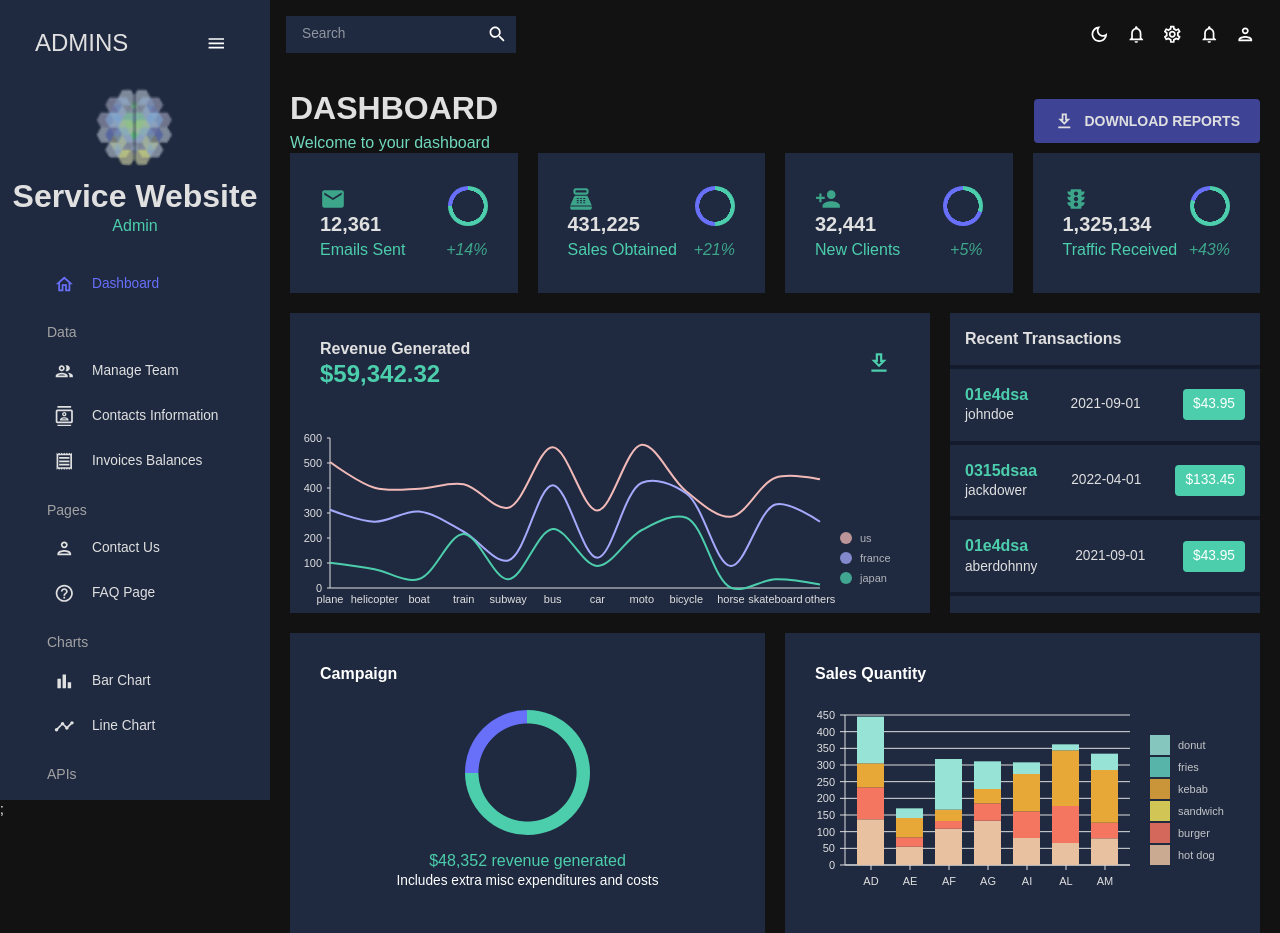
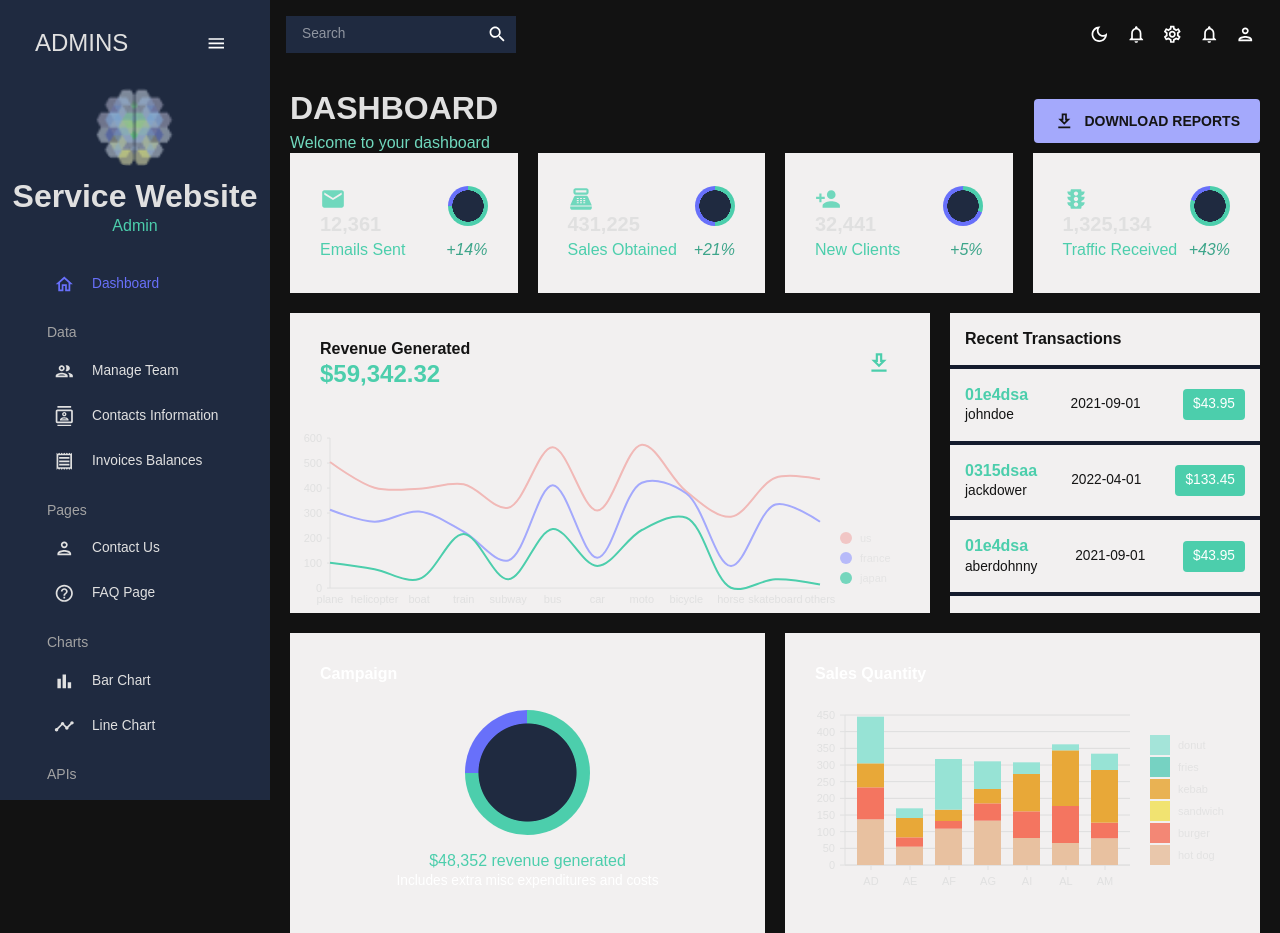
Before and after one commit to JithuPrabhakar/Service-Based-Website, a React (Create React App) app: page /home in a window 1280 px wide. Built offline with nearby package versions, Linux system fonts and the light colour scheme.

Commit message:
layout changes

```diff
--- a/src/App.js
+++ b/src/App.js
@@ -1,49 +1,23 @@
 import { ColorModeContext, useMode } from "./theme";
 import { CssBaseline, ThemeProvider } from "@mui/material";
 import { Routes, Route } from 'react-router-dom';
-import Topbar from "./scenes/global/Topbar";
+import Layout from "./Layout";
 import Dashboard from './scenes/dashboard';
-import Sidebar from './scenes/global/Sidebar';
-import Team from "./scenes/team";
-import Contacts from "./scenes/contacts";
-import Invoices from "./scenes/invoices";
-import Form from "./scenes/form";
-import FAQ from "./scenes/faq";
-import Bar from "./scenes/bar";
-import Line from "./scenes/line";
-import Weather from "./scenes/weather";
-import News from "./scenes/news";
+import Team from './scenes/team';
 import Auth from "./Auth";
 
 function App() {
   const [theme, colorMode] = useMode();
 
   return (
-    <ColorModeContext.Provider value={colorMode}>
-      <ThemeProvider theme={theme}>
-        <CssBaseline />
-        <div className="app">
-          <Sidebar />
-          <main className="content">
-            <Topbar />
-            <Routes>
-              <Route path='/' element={<Auth />} />
-              <Route path='/home' element={<Dashboard />} />
-              <Route path='/team' element={<Team />} />
-              <Route path='/contacts' element={<Contacts />} />
-              <Route path='/invoices' element={<Invoices />} />
-              <Route path='/form' element={<Form />} />
-              <Route path='/faq' element={<FAQ />} />
-              <Route path='/bar' element={<Bar />} />
-              <Route path='/line' element={<Line />} />
-              <Route path='/weather' element={<Weather />} />
-              <Route path='/news' element={<News />} />
-            </Routes>
-          </main>
-        </div>;
-      </ThemeProvider>
-    </ColorModeContext.Provider>
-  );
+    <>
+    <Routes>
+        <Route path='/' element={<Auth />} />
+        <Route path="/home" element={<Dashboard />} />
+        <Route path="/team" element={<Team />} />
+    </Routes>
+    </>
+  )
 }
 
 export default App;
--- /dev/null
+++ b/src/Layout.js
@@ -0,0 +1,39 @@
+import { ColorModeContext, useMode } from "./theme";
+import { CssBaseline, ThemeProvider } from "@mui/material";
+import { Routes, Route } from 'react-router-dom';
+import Topbar from "./scenes/global/Topbar";
+import Dashboard from './scenes/dashboard';
+import Sidebar from './scenes/global/Sidebar';
+import Team from "./scenes/team";
+import Contacts from "./scenes/contacts";
+import Invoices from "./scenes/invoices";
+import Form from "./scenes/form";
+import FAQ from "./scenes/faq";
+import Bar from "./scenes/bar";
+import Line from "./scenes/line";
+import Weather from "./scenes/weather";
+import News from "./scenes/news";
+
+
+function Layout(props) {
+  const [theme, colorMode] = useMode();
+
+  return (
+    <>
+    <ColorModeContext.Provider value={colorMode}>
+      <ThemeProvider theme={theme}>
+        <CssBaseline />
+        <div className="app">
+          <Sidebar />
+          <main className="content">
+            <Topbar />
+              {props.component}
+          </main>
+        </div>
+      </ThemeProvider>
+      </ColorModeContext.Provider>
+      </>
+  );
+}
+
+export default Layout;
--- a/src/scenes/dashboard/index.jsx
+++ b/src/scenes/dashboard/index.jsx
@@ -11,12 +11,14 @@ import LineChart from "../../components/LineChart";
 import BarChart from "../../components/BarChart";
 import StatBox from "../../components/StatBox";
 import ProgressCircle from "../../components/ProgressCicle";
+import Layout from '../../Layout';
 
 const Dashboard = () => {
   const theme = useTheme();
   const colors = tokens(theme.palette.mode);
 
   return (
+    <Layout component={
       <Box m="20px">
         {/* HEADER */}
         <Box display="flex" justifyContent="space-between" alignItems="center">
@@ -255,7 +257,7 @@ const Dashboard = () => {
             </Box>
           </Box>
         </Box>
-    </Box>
+      </Box>}/>
   );
 };
 
--- a/src/scenes/team/index.jsx
+++ b/src/scenes/team/index.jsx
@@ -7,6 +7,7 @@ import AdminPanelSettingsOutlinedIcon from '@mui/icons-material/AdminPanelSettin
 import LockOpenOutlinedIcon from '@mui/icons-material/LockOpenOutlined'
 import SecurityOutlinedIcon from '@mui/icons-material/SecurityOutlined'
 import Header from '../../components/Header';
+import Layout from '../../Layout';
 
 const Team = () => {
     const theme = useTheme()
@@ -35,6 +36,7 @@ const Team = () => {
     ]
 
     return (
+        <Layout component={
             <Box m="20px">
                 <Header title="TEAM" subtitle="Managing the Team Members" />
                 <Box mt="40px" height="75vh" sx={{
@@ -61,7 +63,7 @@ const Team = () => {
                 }}>
                     <DataGrid rows={mockDataTeam} columns={columns} />
                 </Box>
-    </Box>
+            </Box>}/>
   )
 }
 
```
Also changed, not shown: 1 other file (tests, documents, lock files or other folders). Lines whose indentation alone changed are shown as unchanged.
